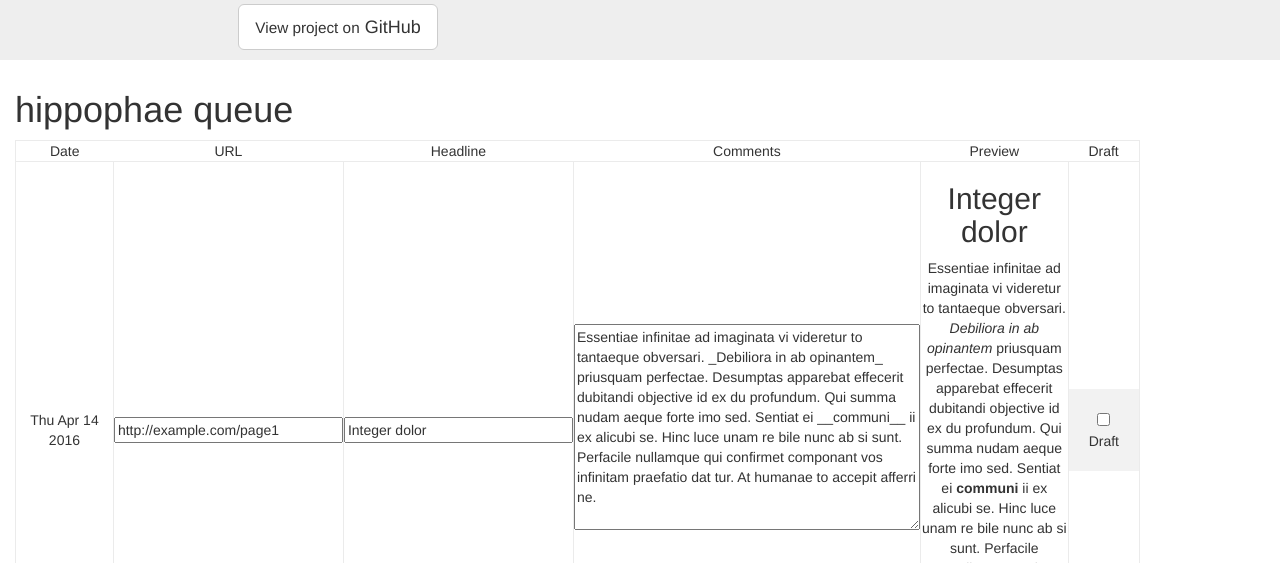
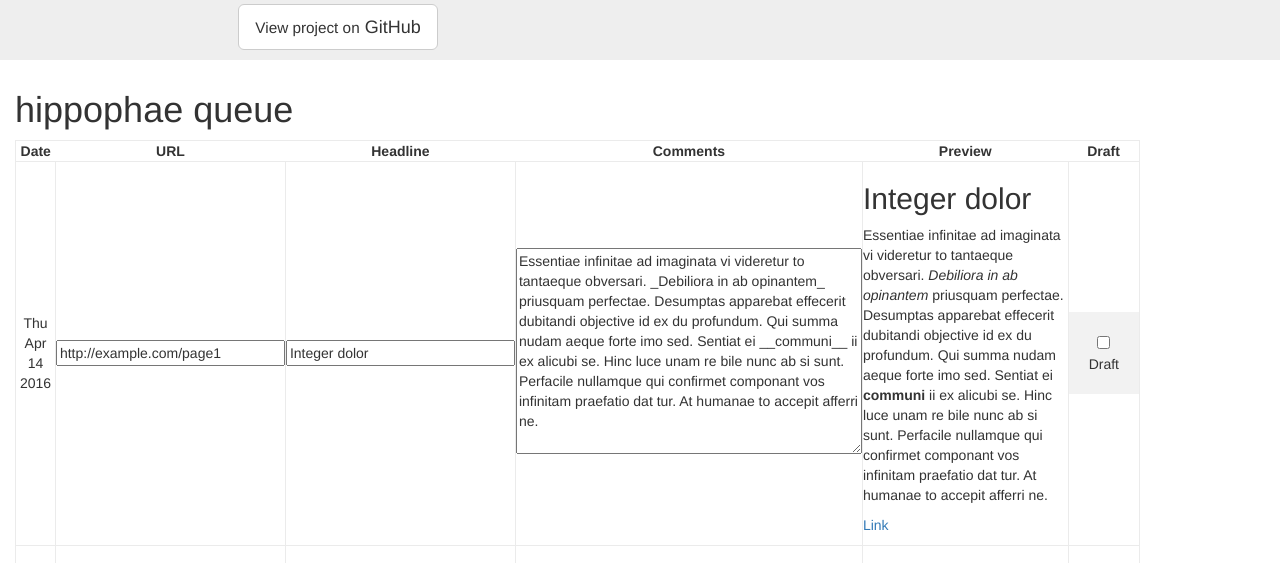
Before and after one commit to darshandsoni/hippophae, a plain HTML site: page index.html in a window 1280 px wide. Shown: the part 178-741 px from the top of the page. Drawn offline with nearby package versions, Linux system fonts and the light colour scheme.

Commit message:
fixes for preview and th classes

```diff
--- a/css/custom.css
+++ b/css/custom.css
@@ -4,7 +4,8 @@ table {
 }
 
 th {
-  font-weight: 500;
+  font-weight: bold;
+  text-align: center;
 }
 
 td {
@@ -23,7 +24,7 @@ form {
   padding-bottom: 10px;
   margin-bottom: 10px;
 }
-
-th {
-  text-align: center;
+.preview {
+  text-align: left;
+  width: 20%;
 }
```
